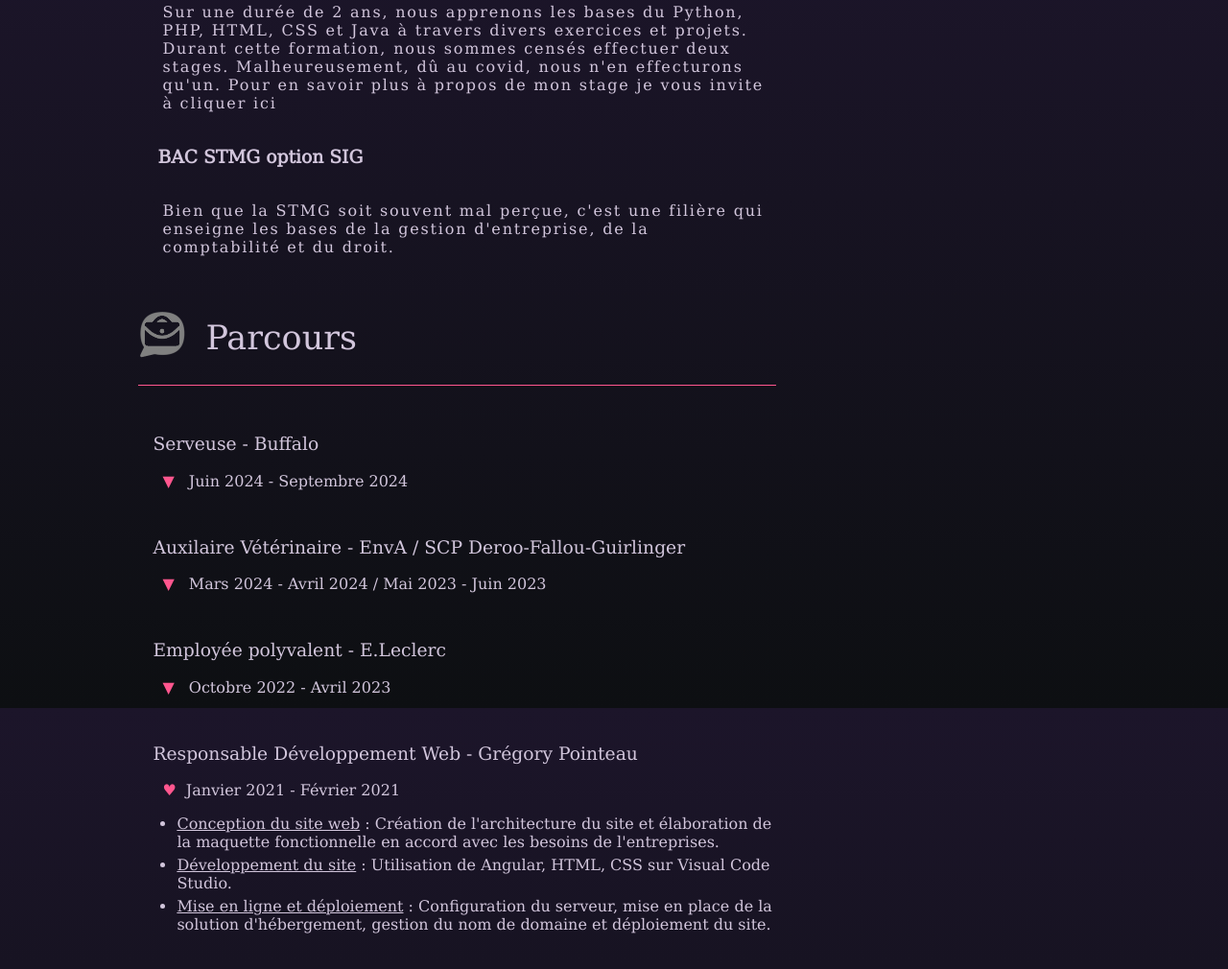
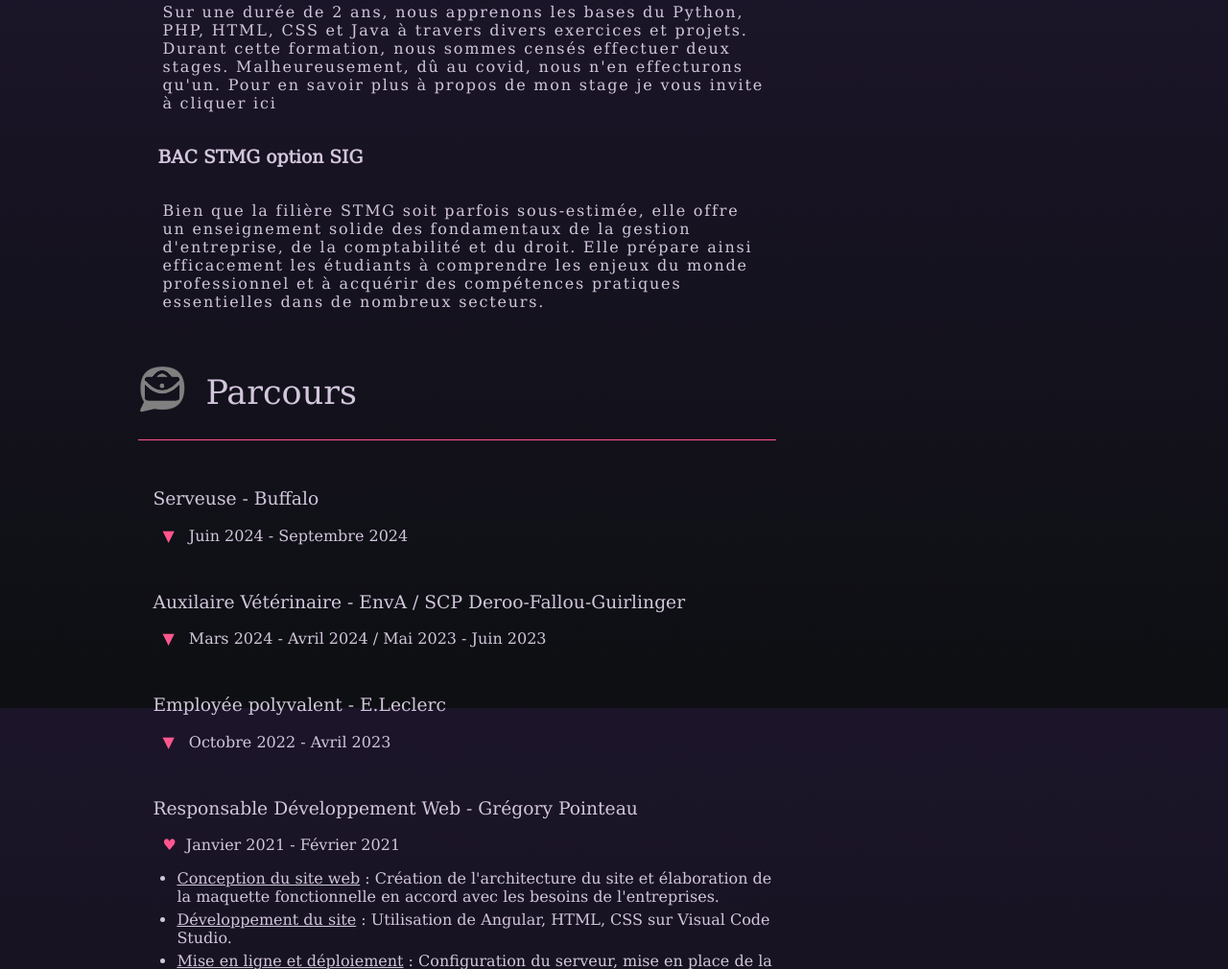
Before and after one commit to Justine-Lsv/Portfolio, a plain HTML site: page portfolio.html in a window 1280 px wide. Shown: the part 862-1872 px from the top of the page at 96% size. Drawn offline with nearby package versions, Linux system fonts and the light colour scheme.

Commit message:
Paragraphe STMG modifié

```diff
--- a/portfolio.html
+++ b/portfolio.html
@@ -102,8 +102,9 @@
             </table>
         </div>
 
-        <p id="bac-ex">Bien que la STMG soit souvent mal perçue, c'est une filière qui enseigne les bases de la gestion
-            d'entreprise, de la comptabilité et du droit.</p>
+        <p id="bac-ex">Bien que la filière STMG soit parfois sous-estimée, elle offre un enseignement solide des fondamentaux de la gestion d'entreprise,
+            de la comptabilité et du droit. Elle prépare ainsi efficacement les étudiants à comprendre les enjeux du monde professionnel et à acquérir des compétences
+            pratiques essentielles dans de nombreux secteurs.</p>
 
     </section>
 
```
